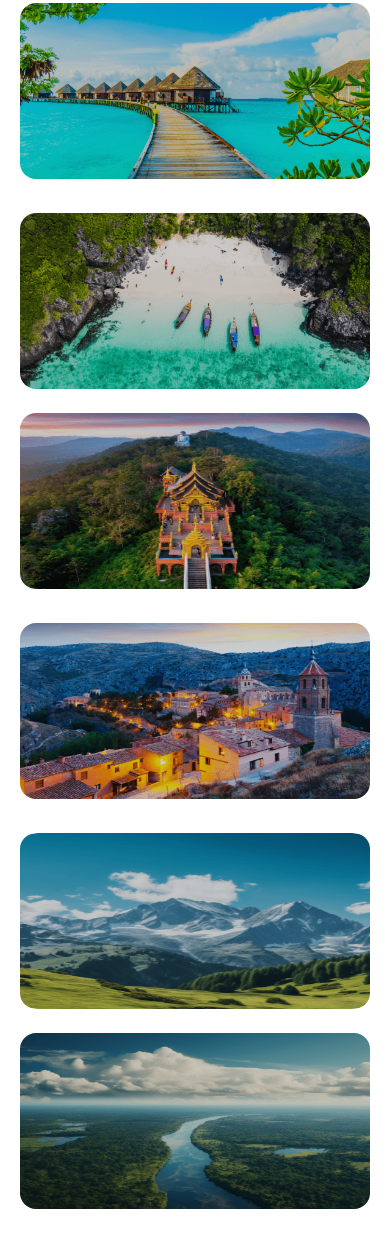
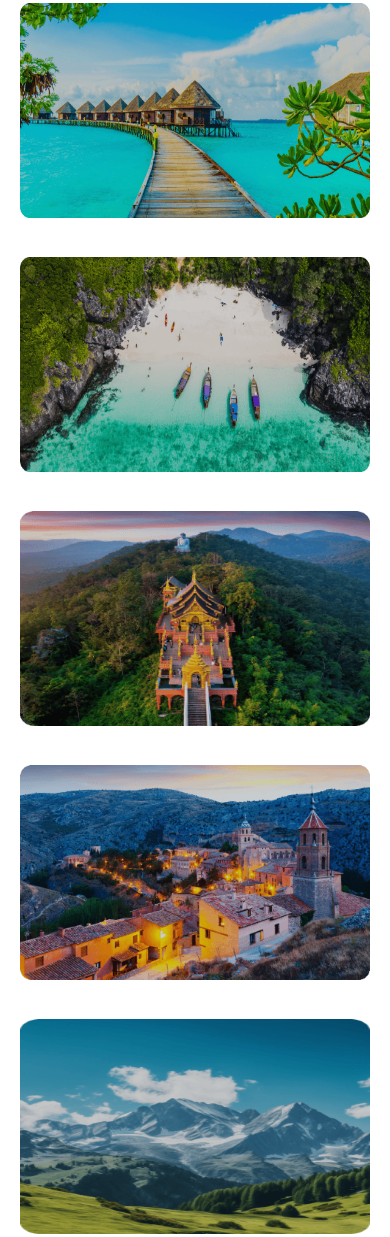
Before and after one commit to MaynulShadhin/Assignment-2, a plain HTML site: page index.html in a window 390 px wide. Shown: the part 2001-3238 px from the top of the page. Drawn offline with Linux system fonts and the light colour scheme.

Commit message:
fixed the grid items

```diff
--- a/index.html
+++ b/index.html
@@ -94,19 +94,13 @@
                 <br>your unique, fulfilling story. Live your life how you want.
             </p>
             <div class="destination-grid">
-                <div class="img-row" id="img-row-1">
-                    <img id="img-1" src="Images/Rectangle 5.png" alt="">
-                    <img id="img-2" src="Images/Rectangle 8.png" alt="">
-                </div>
-                <div class="img-row" id="img-row-2">
-                    <img id="img-3" src="Images/Rectangle 6.png" alt="">
-                    <img id="img-4" src="Images/Rectangle 7.png" alt="">
-                    <img id="img-5" src="Images/Rectangle 9.png" alt="">
-                </div>
-                <div class="img-row" id="img-row-3">
-                    <img id="img-6" src="Images/Rectangle 11.png" alt="">
-                    <img id="img-7" src="Images/Rectangle 10.png" alt="">
-                </div>
+                <div class="box" id="box-1"><img src="Images/Rectangle 5.png" alt=""></div>
+                <div class="box" id="box-2"><img src="Images/Rectangle 8.png" alt=""></div>
+                <div class="box" id="box-3"><img src="Images/Rectangle 6.png" alt=""></div>
+                <div class="box" id="box-4"><img src="Images/Rectangle 7.png" alt=""></div>
+                <div class="box" id="box-5"><img src="Images/Rectangle 9.png" alt=""></div>
+                <div class="box" id="box-6"><img src="Images/Rectangle 11.png" alt=""></div>
+                <div class="box" id="box-7"><img src="Images/Rectangle 10.png" alt=""></div>
             </div>
         </section>
         <!-- destination section end -->
--- a/style.css
+++ b/style.css
@@ -189,42 +189,41 @@ select {
     margin-bottom: 48px;
 }
 
-.destination-grid img {
-    margin-bottom: 24px;
+.destination-grid{
+    display: grid;
+    grid-template-columns: repeat(12, 1fr);
+    grid-auto-rows: 400px;
+    grid-gap: 24px;
+}
+.box{
+    width: 100%;
     border-radius: 16px;
 }
-
-.img-row {
-    display: flex;
-    gap: 24px;
+.box img{
+    width: 100%;
+    height: 400px;
 }
 
-#img-1 {
-    width: 50%;
+#box-1{
+    grid-column: span 6;
 }
-
-#img-2 {
-    width: 50%;
+#box-2{
+    grid-column: span 6;
 }
-
-#img-3 {
-    width: 40%;
+#box-3{
+    grid-column: span 4;
 }
-
-#img-4 {
-    width: 50%;
+#box-4{
+    grid-column: span 5;
 }
-
-#img-5 {
-    width: 30%;
+#box-5{
+    grid-column: span 3;
 }
-
-#img-6 {
-    width: 40%;
+#box-6{
+    grid-column: span 5;
 }
-
-#img-7 {
-    width: 60%;
+#box-7{
+    grid-column: span 7;
 }
 
 /* destination section end */
@@ -587,24 +586,26 @@ footer {
     .des-title {
         font-size: 24px;
     }
-
-    #img-1,
-    #img-2,
-    #img-3,
-    #img-4,
-    #img-5,
-    #img-6,
-    #img-7 {
+    .destination-grid{
+        grid-template-columns: 1fr;
+        grid-auto-rows: 230px;
+    }
+    .box{
         width: 100%;
-        height: 176px;
     }
 
-    #img-row-1,
-    #img-row-2,
-    #img-row-3 {
-        display: grid;
-        grid-template-columns: 1fr;
-        gap: 10px;
+    .box img{
+        width: 100%;
+        height: 215px;
+    }
+    #box-1,
+    #box-2,
+    #box-3,
+    #box-4,
+    #box-5,
+    #box-6,
+    #box-7{
+        grid-column: auto;
     }
 
     .destination-section {
```
